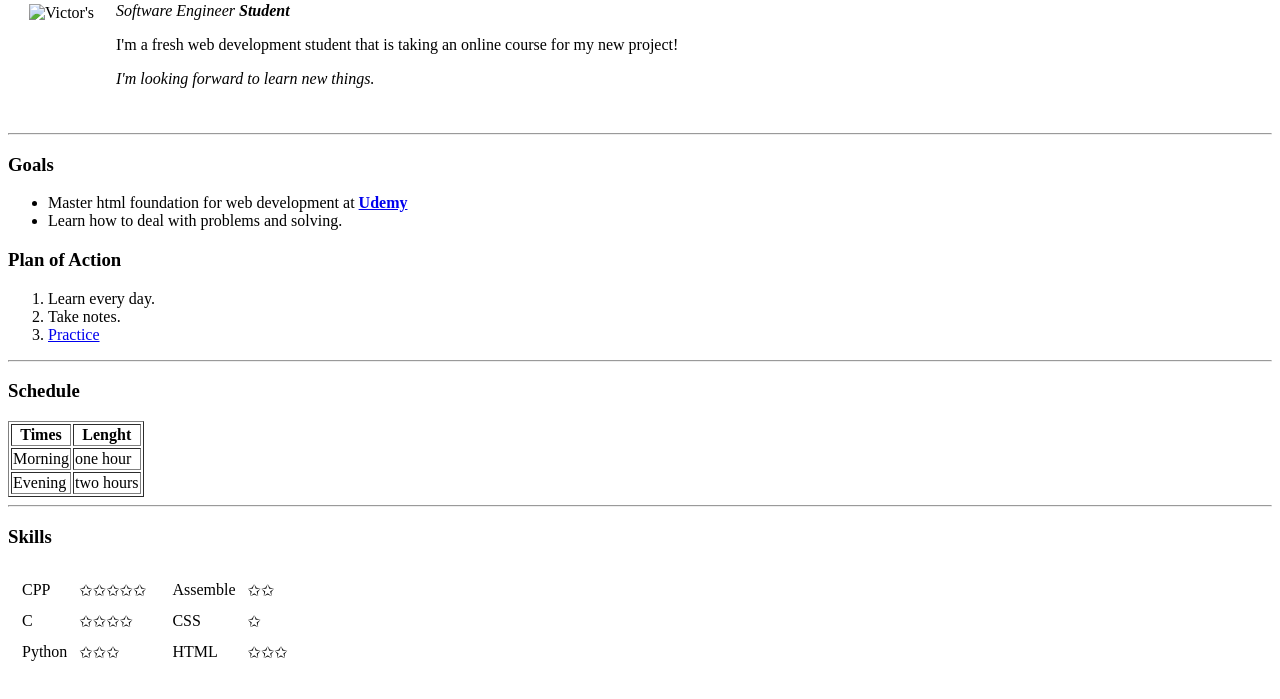
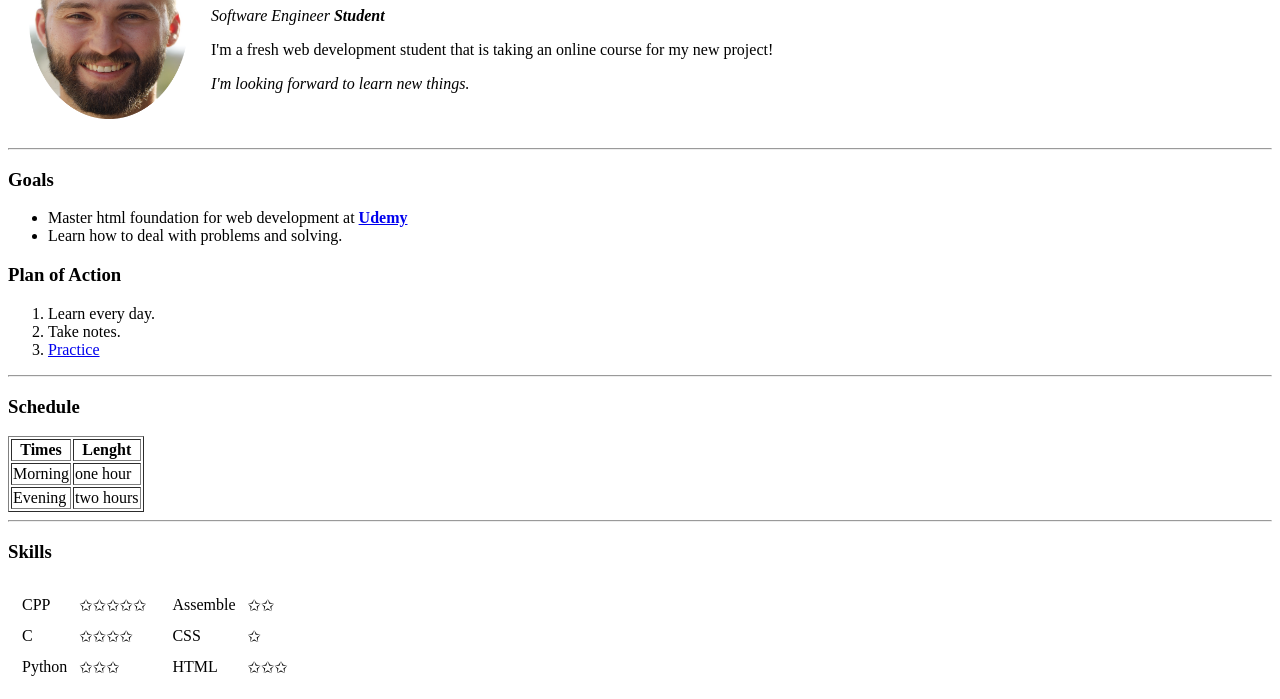
Before and after one commit to VictorSocolovschi/MyPersonalSite, a plain HTML site: page index.html in a window 1280 px wide. Shown: the part 107-806 px from the top of the page. Drawn offline with Linux system fonts and the light colour scheme.

Commit message:
image bug fix

```diff
--- a/index.html
+++ b/index.html
@@ -1,4 +1,4 @@
-<!DOCTYPE html>
+
 <html lang="en" dir="ltr">
 
 <head>
@@ -10,7 +10,7 @@
   <table cellspacing="20">
     <tr>
       <td>
-        <img src="victor.png" alt=Victor's personal picture "" style="width:160px;height:197px;">
+        <img src="images/victor.png" alt=Victor's personal picture "" style="width:160px;height:197px;">
       </td>
       <td>
         <h1>Victor Socolovschi</h1>
```
